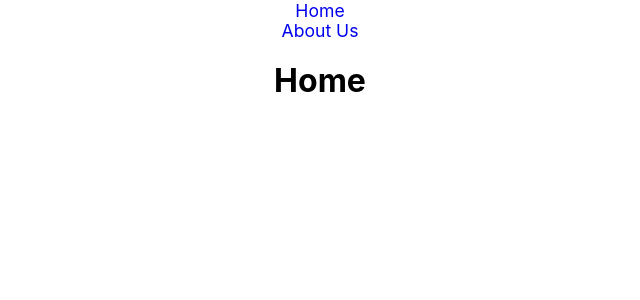
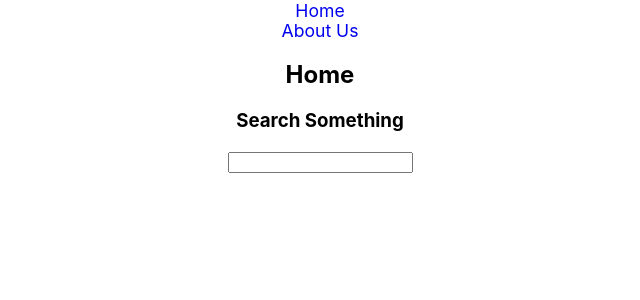
Before and after one commit to qoolebyaqa/LearnReact, a React (Create React App) app in the folder react-ts/: page / in a window 1280 px wide. Shown: the top 300 px of the page, without its empty margins (320-960 px from the left). Built offline with nearby package versions, Linux system fonts and the light colour scheme.

Commit message:
feat: add the searchbar without funcs

```diff
--- a/react-ts/src/components/home.tsx
+++ b/react-ts/src/components/home.tsx
@@ -1,11 +1,17 @@
 import React from 'react';
+import SearchClass from './searchbar';
 
 class HomeClass extends React.Component {
   constructor(prop: string) {
     super(prop);
   }
   render(): React.ReactNode {
-    return <h1 className="home__wrapper">Home</h1>;
+    return (
+      <div className="home__wrapper">
+        <h2>Home</h2>
+        <SearchClass />
+      </div>
+    );
   }
 }
 export default HomeClass;
--- /dev/null
+++ b/react-ts/src/components/searchbar.tsx
@@ -0,0 +1,22 @@
+import React from 'react';
+
+class SearchClass extends React.Component {
+  constructor(prop: string) {
+    super(prop);
+  }
+  checker() {
+    if (localStorage.searched) {
+      return localStorage.searched;
+    }
+    return '';
+  }
+  render(): React.ReactNode {
+    return (
+      <div>
+        <h3>Search Something</h3>
+        <input className="search__input" />
+      </div>
+    );
+  }
+}
+export default SearchClass;
```
